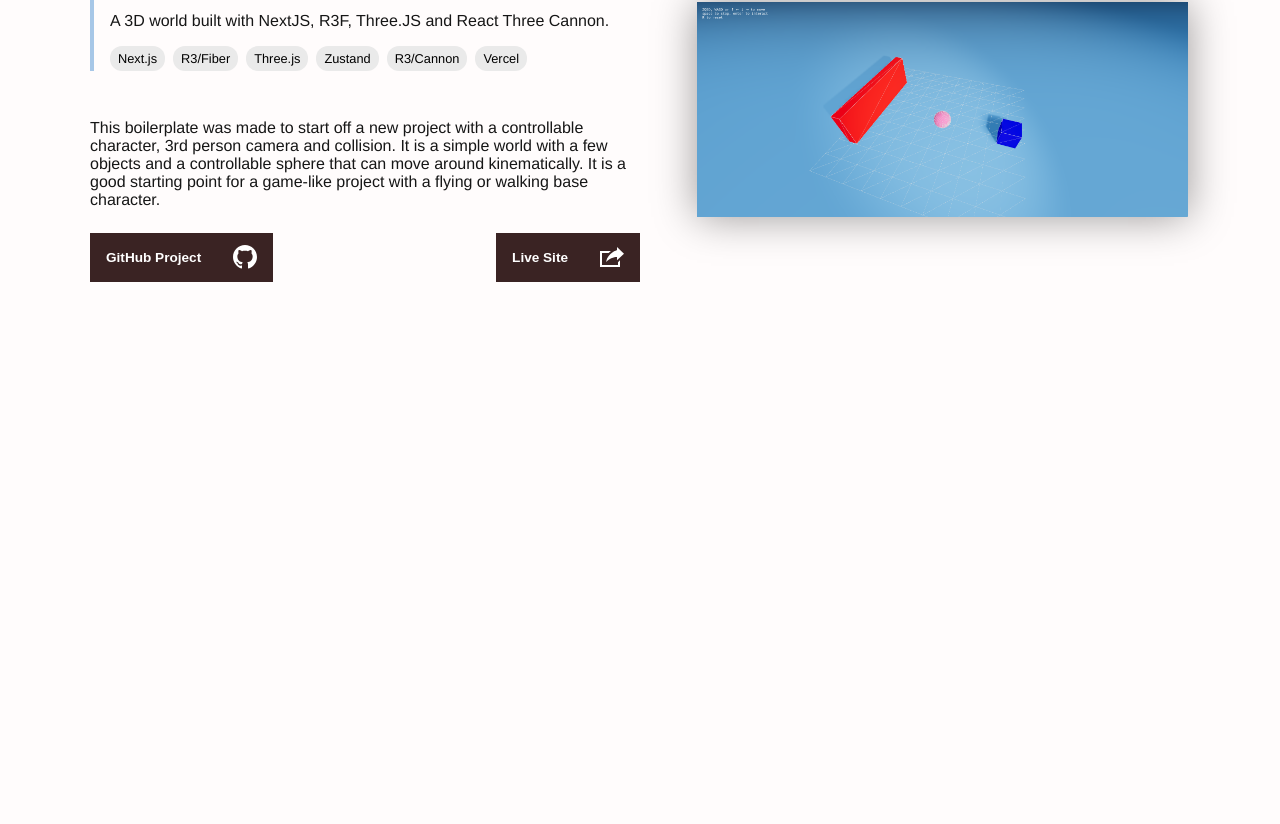
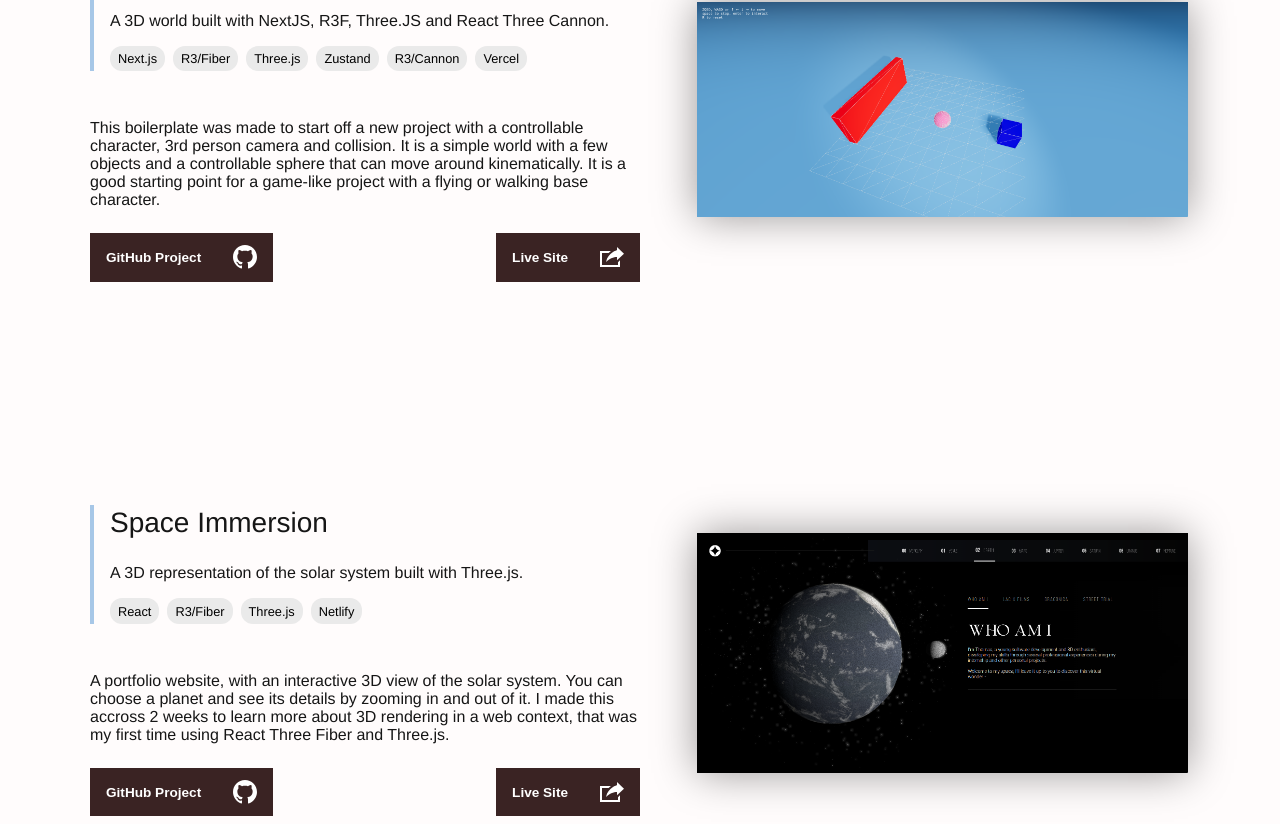
Before and after one commit to thomas-rooty/thomas-caron, a Next.js app: page /projects in a window 1280 px wide. Shown: the part 2295-3119 px from the top of the page. Before the commit the page ends 2585 px from the top, so only its background shows below. Built offline with nearby package versions, Linux system fonts and the light colour scheme.

Commit message:
added 3dxp.tcaron project

```diff
--- a/app/projects/page.tsx
+++ b/app/projects/page.tsx
@@ -43,6 +43,15 @@ const Projects = () => {
           github="https://github.com/thomas-rooty/nxtjs-3d-third-person-world"
           tools={["Next.js", "R3/Fiber", "Three.js", "Zustand", "R3/Cannon", "Vercel"]}
         />
+        <Project
+          title="Space Immersion"
+          description="A 3D representation of the solar system built with Three.js."
+          details="A portfolio website, with an interactive 3D view of the solar system. You can choose a planet and see its details by zooming in and out of it. I made this accross 2 weeks to learn more about 3D rendering in a web context, that was my first time using React Three Fiber and Three.js."
+          image="/assets/SpaceImmersion.png"
+          link="https://3dxp.tcaron.fr"
+          github="https://github.com/thomas-rooty/immersiveXP"
+          tools={["React", "R3/Fiber", "Three.js", "Netlify"]}
+        />
       </div>
     </div>
   )
```
Also changed, not shown: public/assets/SpaceImmersion.png (added).
